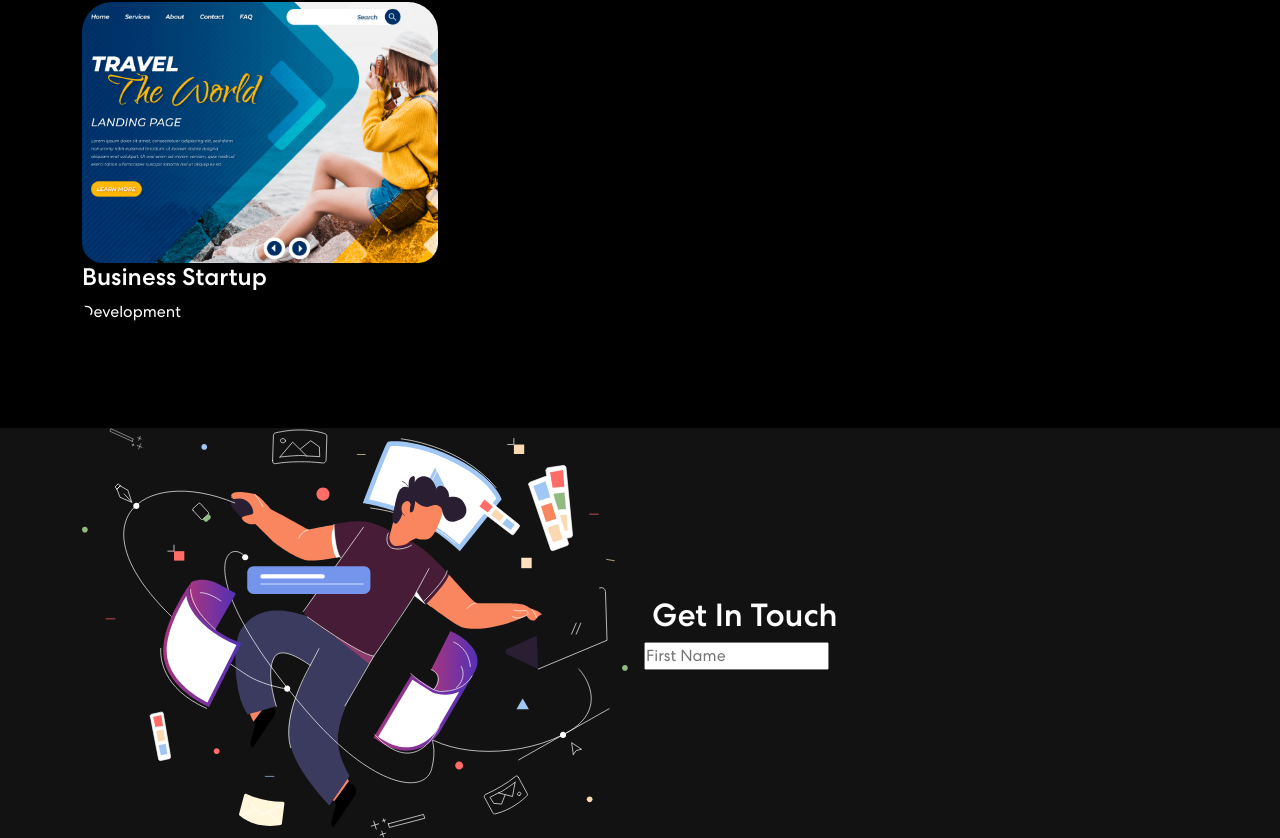
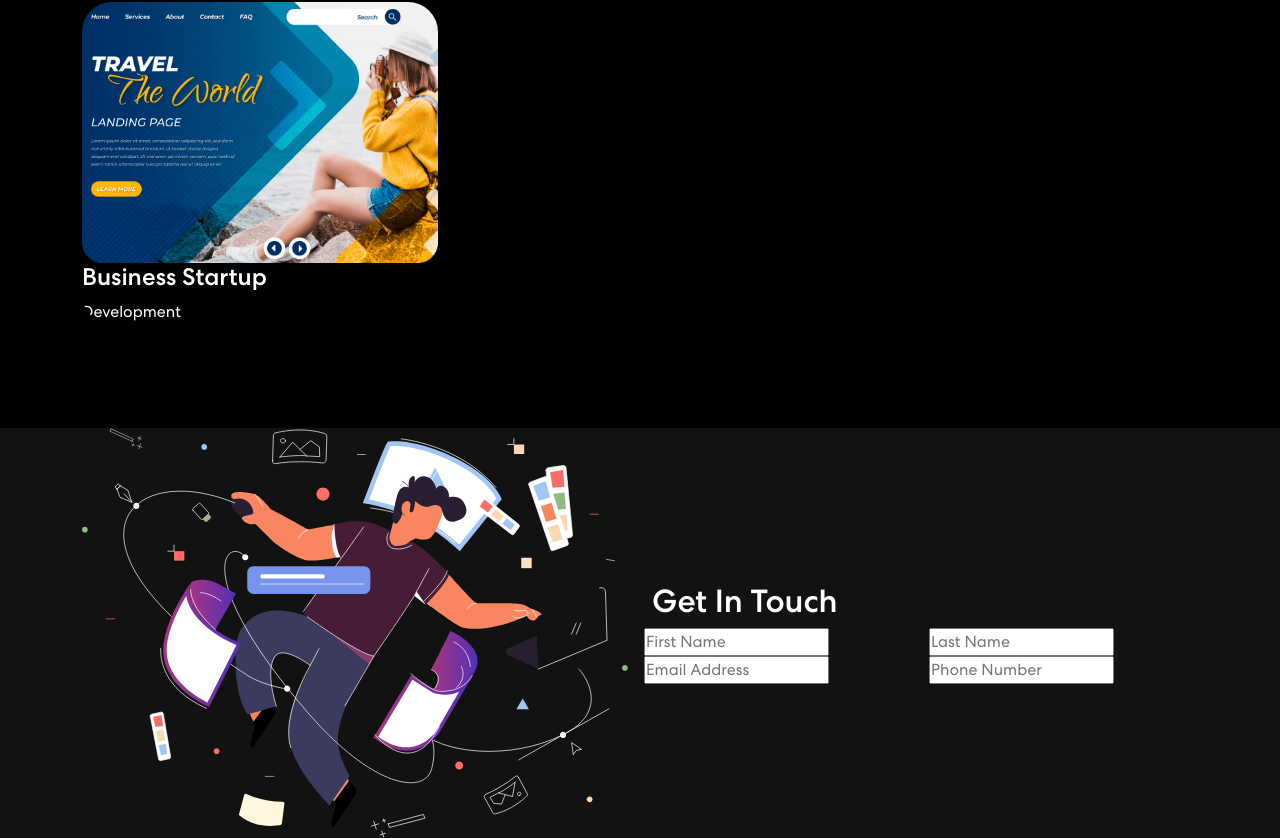
Before and after one commit to chaeikim-tech/portfolio, a React (Create React App) app: page / in a window 1280 px wide. Shown: the part 2092-2930 px from the top of the page. Built offline with nearby package versions, Linux system fonts and the light colour scheme.

Commit message:
Add ContactForm input

```diff
--- a/src/components/Contact.js
+++ b/src/components/Contact.js
@@ -23,6 +23,10 @@ export const Contact = () => {
         })
     }
 
+    const handleSubmit = (e) => {
+        e.preventDefault();
+    }
+
     return (
         <section className='contact' id="connect">
             <Container>
@@ -32,16 +36,19 @@ export const Contact = () => {
                     </Col>
                     <Col md={6} >
                         <h2>Get In Touch</h2>
-                        <form>
+                        <form onSubmit={handleSubmit}>
                             <Row>
                                 <Col sm={6} className="px-1">
                                     <input type="text" value={formDetails.firstName} placeholder="First Name" onChange={(e) => onFormUpdate("firstName", e.target.value)} ></input>
                                 </Col>
                                 <Col sm={6} className="px-1">
+                                    <input type="text" value={formDetails.lastName} placeholder="Last Name" onChange={(e) => onFormUpdate("lastName", e.target.value)} ></input>
                                 </Col>
                                 <Col sm={6} className="px-1">
+                                    <input type="text" value={formDetails.email} placeholder="Email Address" onChange={(e) => onFormUpdate("email", e.target.value)} ></input>
                                 </Col>
                                 <Col sm={6} className="px-1">
+                                    <input type="text" value={formDetails.phone} placeholder="Phone Number" onChange={(e) => onFormUpdate("phone", e.target.value)} ></input>
                                 </Col>
                             </Row>
                         </form>
```
